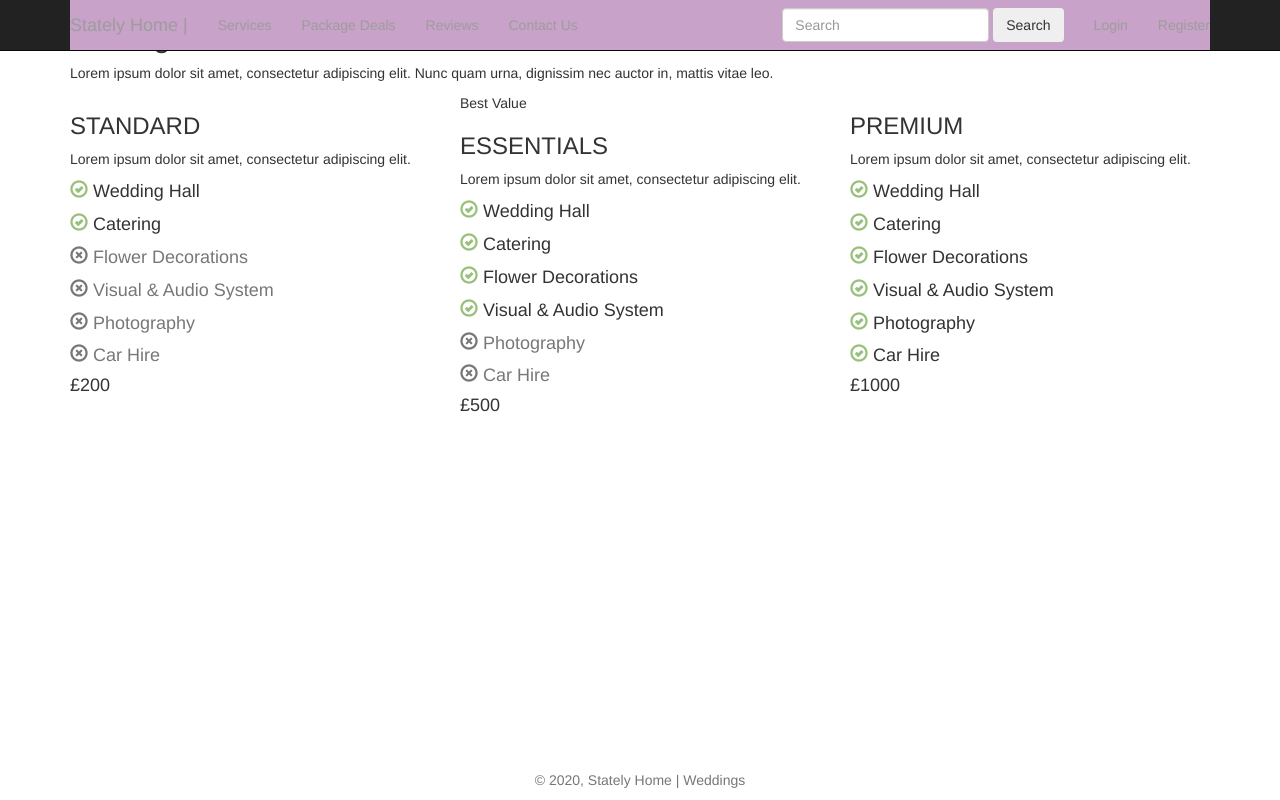
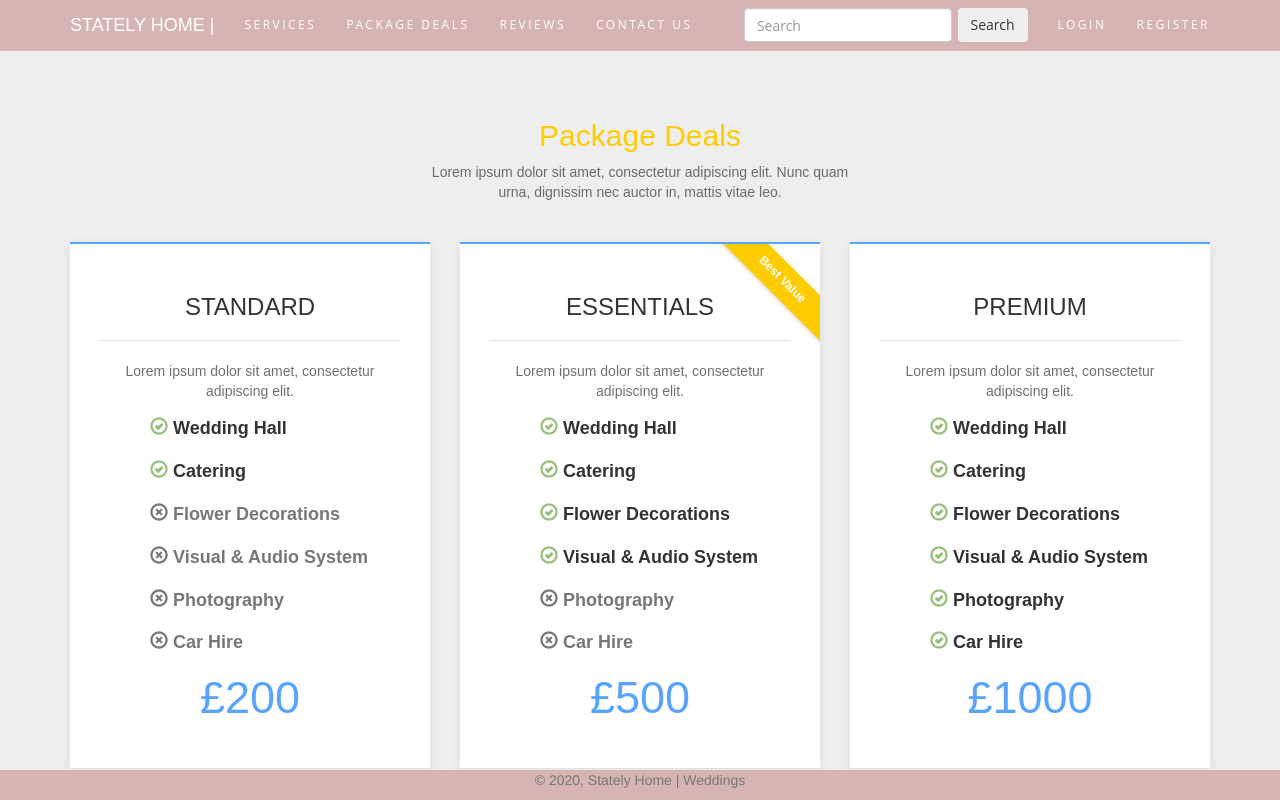
Before and after one commit to KarollePan/SCRUM_Project, a Flask app: page /packagedeals in a window 1280 px wide. Run offline with Flask 2, Linux system fonts and the light colour scheme; parts of the project's set-up code (start-up, migrations or seed data) failed here and were passed over; some libraries are stand-ins or nearby versions.

Commit message:
body color changed, fixed thumbnail image size, jumbotron set to cover the viewport, all navbar styling to support new design colors, as well as hover action, font choices and a distinctive brand button. also includes the pricing table styling

```diff
--- a/scrum_template/app/static/css/styles.css
+++ b/scrum_template/app/static/css/styles.css
@@ -1,7 +1,226 @@
 body {
-    background-color: #ffffff;
+    padding-top: 3.5em;
+    background-color: #f1f1f1;
 }
 
-nav {
-    background-color: #c8a2c8;
+.thumbnail img {
+    height: 240px;
+    width: 100%;
 }
+
+.footer {
+    background: #d6b4b4;
+}
+
+.jumbotron {
+    height: 92.3vh;
+    width: 100vw;
+    background: url("https://bridebook.imgix.net/weddingsuppliers/venue/EE010647/slider2_dsukkf.jpg?dpr=2&auto=format%2Ccompress&fm=pjpg&mark=https%3A%2F%2Fbridebook-images.imgix.net%2Fassets%2Fc.png&markw=30&markalpha=30&markalign=left&crop=faces&fit=crop&w=1024&h=682") no-repeat center center fixed;
+    background-size: cover;
+}
+
+.navbar {
+    margin-bottom: 0px;
+}
+
+@import 'https://fonts.googleapis.com/css?family=Montserrat|Open+Sans';
+.navbar-brand {
+    font-family: 'Montserrat', sans-serif;
+    text-transform: uppercase
+}
+
+.navbar .nav {
+    font-family: 'Open Sans', sans-serif;
+    text-transform: uppercase;
+    letter-spacing: 2.5px;
+    font-size: 1.2rem
+}
+
+.navbar-inverse {
+    background-color: #d6b4b4
+}
+
+.navbar-inverse .navbar-nav>.active>a:hover,
+.navbar-inverse .navbar-nav>li>a:hover,
+.navbar-inverse .navbar-nav>li>a:focus {
+    background-color: #c8a9a9
+}
+
+.navbar-inverse .navbar-nav>.active>a,
+.navbar-inverse .navbar-nav>.open>a,
+.navbar-inverse .navbar-nav>.open>a,
+.navbar-inverse .navbar-nav>.open>a:hover,
+.navbar-inverse .navbar-nav>.open>a,
+.navbar-inverse .navbar-nav>.open>a:hover,
+.navbar-inverse .navbar-nav>.open>a:focus {
+    background-color: #d6b4b4
+}
+
+.dropdown-menu {
+    background-color: #d6b4b4
+}
+
+.dropdown-menu>li>a:hover,
+.dropdown-menu>li>a:focus {
+    background-color: #c8a9a9
+}
+
+.navbar-inverse {
+    background-image: none;
+}
+
+.dropdown-menu>li>a:hover,
+.dropdown-menu>li>a:focus {
+    background-image: none;
+}
+
+.navbar-inverse {
+    border-color: #d6b4b4
+}
+
+.navbar-inverse .navbar-brand {
+    color: #FFFFFF
+}
+
+.navbar-inverse .navbar-brand:hover {
+    color: #FFCC00
+}
+
+.navbar-inverse .navbar-nav>li>a {
+    color: #FFFFFF
+}
+
+.navbar-inverse .navbar-nav>li>a:hover,
+.navbar-inverse .navbar-nav>li>a:focus {
+    color: #FFCC00
+}
+
+.navbar-inverse .navbar-nav>.active>a,
+.navbar-inverse .navbar-nav>.open>a,
+.navbar-inverse .navbar-nav>.open>a:hover,
+.navbar-inverse .navbar-nav>.open>a:focus {
+    color: #FFCC00
+}
+
+.navbar-inverse .navbar-nav>.active>a:hover,
+.navbar-inverse .navbar-nav>.active>a:focus {
+    color: #FFCC00
+}
+
+.dropdown-menu>li>a {
+    color: #FFFFFF
+}
+
+.dropdown-menu>li>a:hover,
+.dropdown-menu>li>a:focus {
+    color: #FFCC00
+}
+
+.navbar-inverse .navbar-nav>.dropdown>a .caret {
+    border-top-color: #FFFFFF
+}
+
+.navbar-inverse .navbar-nav>.dropdown>a:hover .caret {
+    border-top-color: #FFFFFF
+}
+
+.navbar-inverse .navbar-nav>.dropdown>a .caret {
+    border-bottom-color: #FFFFFF
+}
+
+.navbar-inverse .navbar-nav>.dropdown>a:hover .caret {
+    border-bottom-color: #FFFFFF
+}
+
+@import url("https://fonts.googleapis.com/css?family=Montserrat");
+.pricing-table {
+    background-color: #eee;
+    font-family: 'Montserrat', sans-serif;
+}
+
+.pricing-table .block-heading {
+    padding-top: 50px;
+    margin-bottom: 40px;
+    text-align: center;
+}
+
+.pricing-table .block-heading h2 {
+    color: #FFCC00;
+}
+
+.pricing-table .block-heading p {
+    text-align: center;
+    max-width: 420px;
+    margin: auto;
+    opacity: 0.7;
+}
+
+.pricing-table .heading {
+    text-align: center;
+    padding-bottom: 10px;
+    border-bottom: 1px solid rgba(0, 0, 0, 0.1);
+}
+
+.pricing-table .item {
+    background-color: #ffffff;
+    box-shadow: 0px 2px 10px rgba(0, 0, 0, 0.075);
+    border-top: 2px solid #59a4fa;
+    padding: 30px;
+    overflow: hidden;
+    position: relative;
+}
+
+.pricing-table .col-md-5:not(:last-child) .item {
+    margin-bottom: 30px;
+}
+
+.pricing-table .item button {
+    font-weight: 600;
+}
+
+.pricing-table .ribbon {
+    width: 160px;
+    height: 32px;
+    font-size: 12px;
+    text-align: center;
+    color: #fff;
+    font-weight: bold;
+    box-shadow: 0px 2px 3px rgba(136, 136, 136, 0.25);
+    background: #FFCC00;
+    transform: rotate(45deg);
+    position: absolute;
+    right: -42px;
+    top: 20px;
+    padding-top: 7px;
+}
+
+.pricing-table .item p {
+    text-align: center;
+    margin-top: 20px;
+    opacity: 0.7;
+}
+
+.pricing-table .features .feature {
+    font-weight: 600;
+}
+
+.pricing-table .features h4 {
+    margin-left: 45px;
+    text-align: left;
+    font-size: 18px;
+    padding: 5px;
+}
+
+.pricing-table .price h4 {
+    margin: 15px 0;
+    font-size: 45px;
+    text-align: center;
+    color: #59a4fa;
+}
+
+.pricing-table .buy-now button {
+    text-align: center;
+    margin: auto;
+    font-weight: 600;
+    padding: 9px 0;
+}
```
